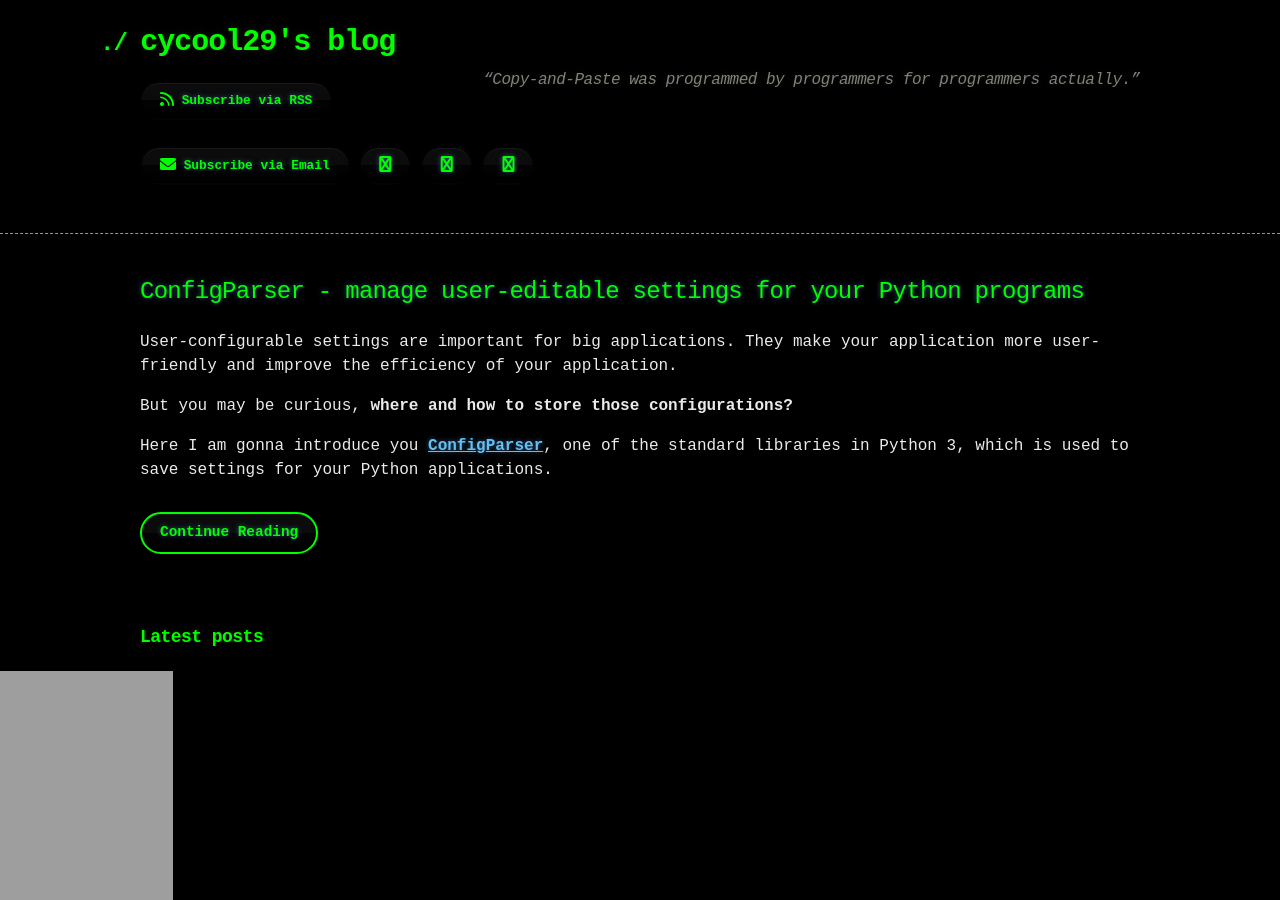
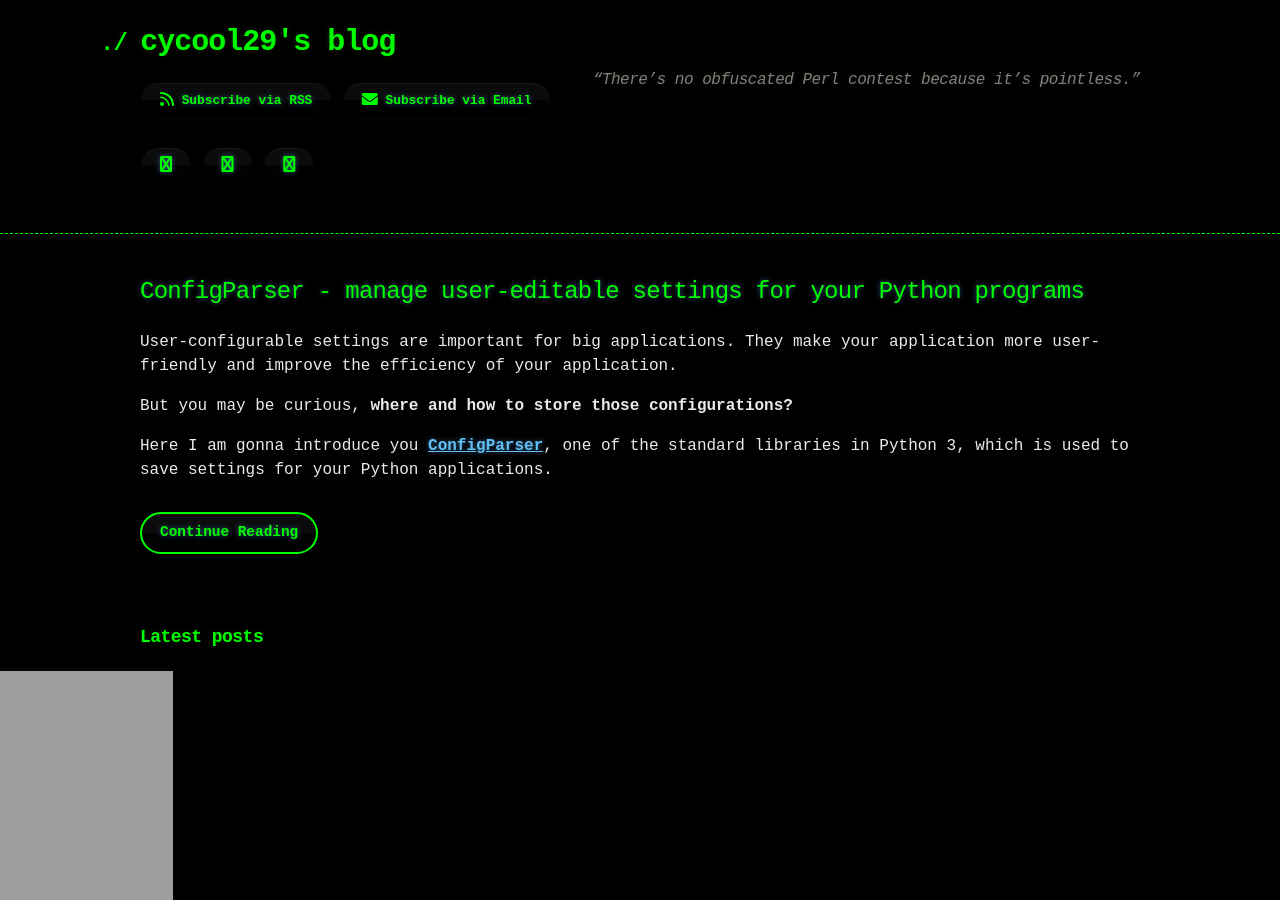
Before and after one commit to cycool29/cycool29.github.io, a Jekyll site: the page built from index.md, in a window 1280 px wide and 900 px high. Built offline with Jekyll 4.4.1, drawn with Linux system fonts in a browser that asks for light colours; a style sheet for code colours, icons or effects is not loaded.

Commit message:
Update quotes

```diff
--- a/_config.yml
+++ b/_config.yml
@@ -1,5 +1,5 @@
 title: cycool29's blog
-description: "“Copy-and-Paste was programmed by programmers for programmers actually.” "
+description: "“There’s no obfuscated Perl contest because it’s pointless.” "
 bio: A high school student. Intermediate in Python, Git, Bash. Learning JavaScript. He/Him. "
 author: cycool29
 url: https://cycool29.github.io
```
